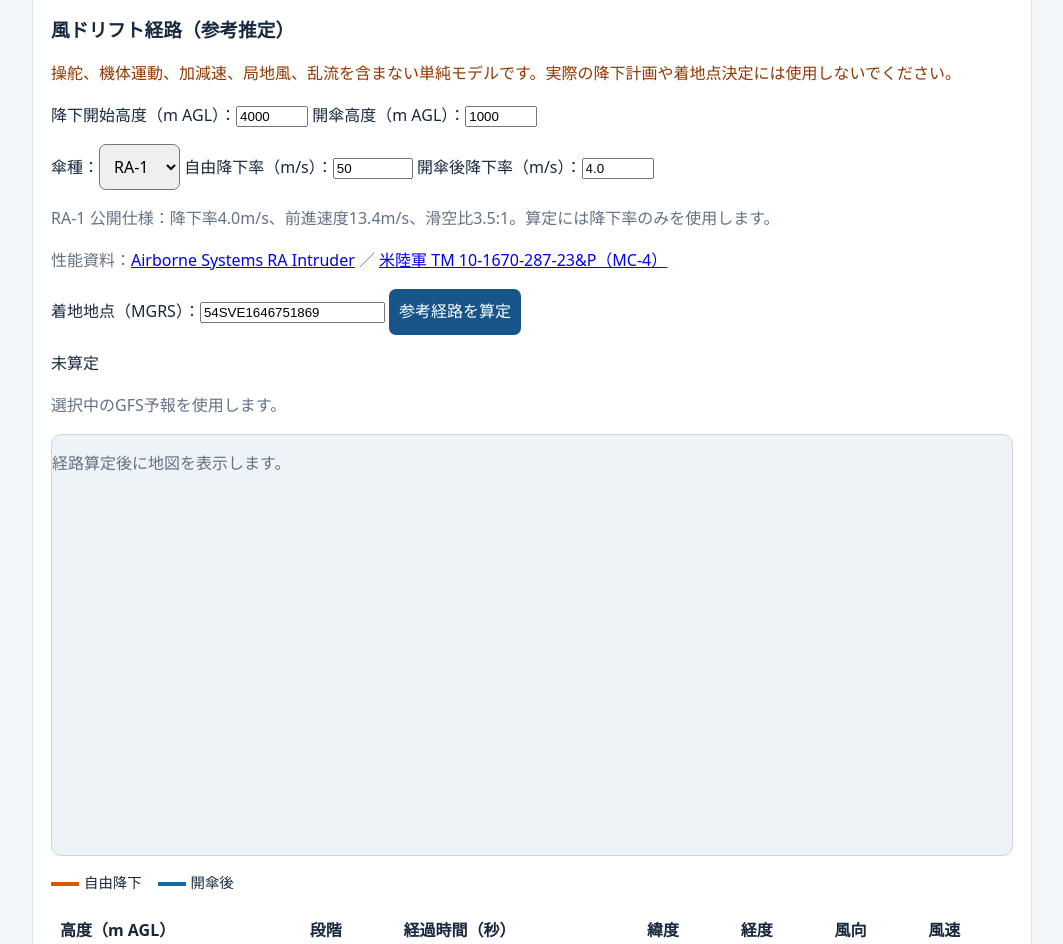
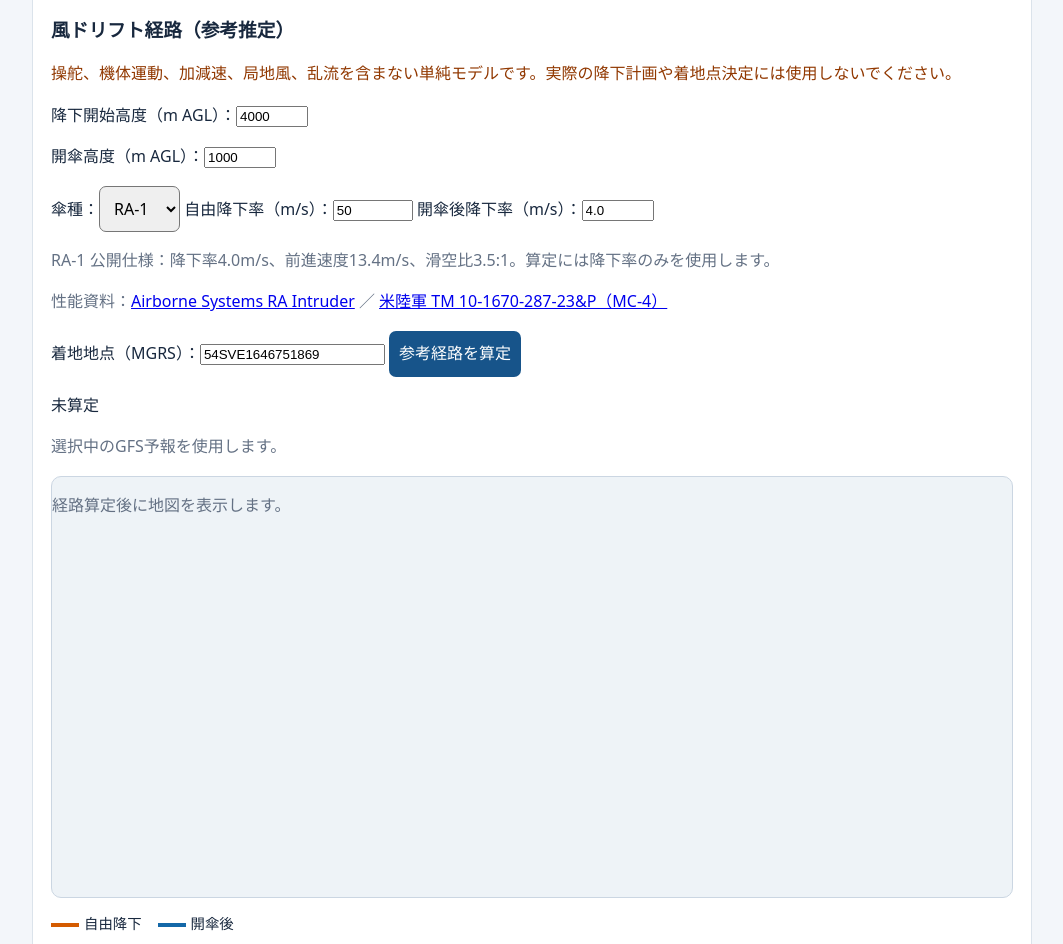
Before and after one commit to ykurosaway197702-jpg/freefall-weather, a plain HTML site: page index.html in a window 1280 px wide. Shown: the part 2469-3413 px from the top of the page, without its empty margins (108-1171 px from the left). Drawn offline with nearby package versions, Linux system fonts and the light colour scheme.

Commit message:
style: place altitude inputs on separate rows

```diff
--- a/index.html
+++ b/index.html
@@ -48,7 +48,8 @@ button,select{padding:10px;border-radius:7px;font:inherit}button{background:#175
 <div class="scroll"><table><thead><tr><th>予報有効時刻</th><th>高度（m・AGL）</th><th>高度（m・MSL相当）</th><th>風向（°）</th><th>風速（m/s）</th></tr></thead><tbody id="noaaRows"><tr><td colspan="5">未読込</td></tr></tbody></table></div>
 <h3>風ドリフト経路（参考推定）</h3>
 <p class="warn">操舵、機体運動、加減速、局地風、乱流を含まない単純モデルです。実際の降下計画や着地点決定には使用しないでください。</p>
-<p><label>降下開始高度（m AGL）：<input id="exitAltitude" type="number" min="200" max="6000" step="200" value="4000"></label> <label>開傘高度（m AGL）：<input id="openAltitude" type="number" min="200" max="6000" step="200" value="1000"></label></p>
+<p><label>降下開始高度（m AGL）：<input id="exitAltitude" type="number" min="200" max="6000" step="200" value="4000"></label></p>
+<p><label>開傘高度（m AGL）：<input id="openAltitude" type="number" min="200" max="6000" step="200" value="1000"></label></p>
 <p><label>傘種：<select id="canopyType"><option value="ra1">RA-1</option><option value="mc4">MC-4</option></select></label> <label>自由降下率（m/s）：<input id="freefallRate" type="number" min="1" max="100" step="0.1" value="50"></label> <label>開傘後降下率（m/s）：<input id="canopyRate" type="number" min="0.5" max="20" step="0.1" value="4.0"></label></p>
 <p id="canopyInfo" class="muted">RA-1 公開仕様：降下率4.0m/s、前進速度13.4m/s、滑空比3.5:1。算定には降下率のみを使用します。</p>
 <p class="muted">性能資料：<a href="https://airborne-sys.com/wp-content/uploads/2026/10/RA-Intruder-Family_English-20261005.pdf" target="_blank" rel="noopener">Airborne Systems RA Intruder</a> ／ <a href="https://www.liberatedmanuals.com/TM-10-1670-287-23-and-P.pdf" target="_blank" rel="noopener">米陸軍 TM 10-1670-287-23&amp;P（MC-4）</a></p>
```
